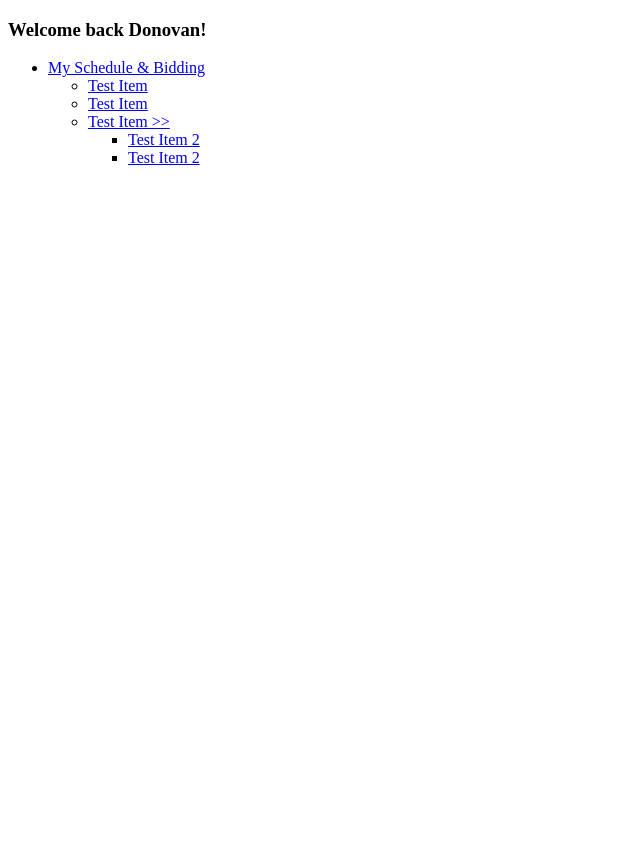
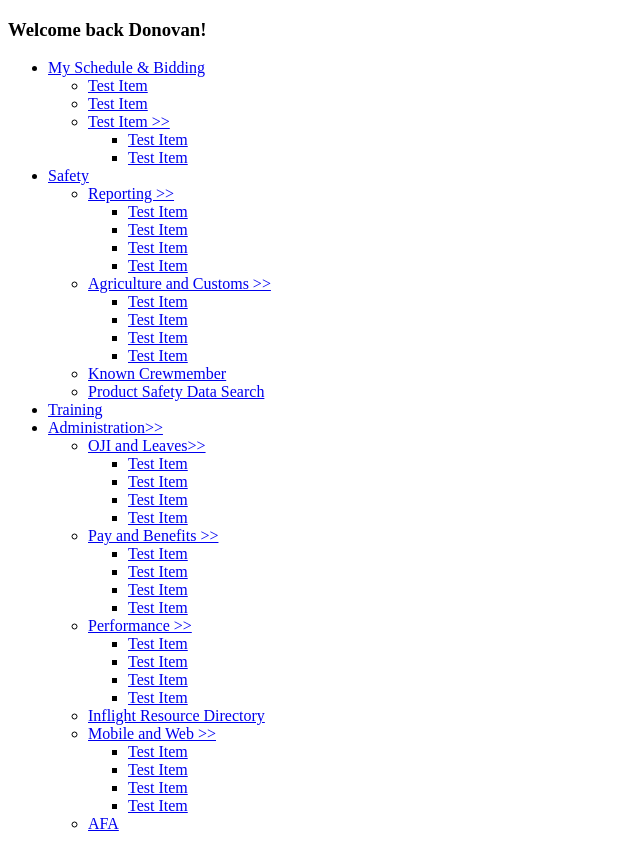
Before and after one commit to smithalex24/indigo-slate-challenge, a plain HTML site: page index.html in a window 1280 px wide. Shown: the whole page, without its empty margins (0-640 px from the left). Before the commit the page ends 800 px from the top, so only its background shows below. Drawn offline with Linux system fonts and the light colour scheme.

Commit message:
added more sections to nav

```diff
--- a/index.html
+++ b/index.html
@@ -13,18 +13,79 @@
 <div class = "navbar" id = "nav">
 	<h3>Welcome back Donovan!</h3>
 	<ul class = "navmenu">
-		<li><a href = "#" class = "active">My Schedule & Bidding</a>
+		<li class = "nav-item"><a href = "#" class = "active">My Schedule & Bidding</a>
 			<ul>
-				<li><a href = "#">Test Item</a></li>
-				<li><a href = "#">Test Item</a></li>
-				<li><a href = "#">Test Item >></a>
+				<li class = "nav-item"><a href = "#">Test Item</a></li>
+				<li class = "nav-item"><a href = "#">Test Item</a></li>
+				<li class = "nav-item"><a href = "#">Test Item >></a>
 					<ul>
-						<li><a href = "#">Test Item 2</a></li>
-						<li><a href = "#">Test Item 2</a></li>
+						<li class = "nav-item"><a href = "#">Test Item</a></li>
+						<li class = "nav-item"><a href = "#">Test Item</a></li>
 					</ul>
 				</li>
 			</ul>
 		</li>
+		<li class = "nav-item"><a href = "#">Safety</a>
+			<ul>
+				<li class = "nav-item"><a href = "#">Reporting >></a>
+					<ul>
+						<li class = "nav-item"><a href = "#">Test Item</a></li>
+						<li class = "nav-item"><a href = "#">Test Item</a></li>
+						<li class = "nav-item"><a href = "#">Test Item </a>
+						<li class = "nav-item"><a href = "#">Test Item</a></li>
+					</ul>
+				</li>
+				<li class = "nav-item"><a href = "#">Agriculture and Customs >></a>
+					<ul>
+						<li class = "nav-item"><a href = "#">Test Item</a></li>
+						<li class = "nav-item"><a href = "#">Test Item</a></li>
+						<li class = "nav-item"><a href = "#">Test Item </a></li>
+						<li class = "nav-item"><a href = "#">Test Item</a></li>
+					</ul>
+				</li>
+				<li class = "nav-item"><a href = "#">Known Crewmember</a>
+				<li class = "nav-item"><a href = "#">Product Safety Data Search</a>
+			</ul>
+		</li>
+		<li class = "nav-item"><a href = "#">Training</a></li>
+		<li class = "nav-item"><a href = "#">Administration>></a>
+			<ul>
+				<li class = "nav-item"><a href = "#">OJI and Leaves>></a>
+					<ul>
+						<li class = "nav-item"><a href = "#">Test Item</a></li>
+						<li class = "nav-item"><a href = "#">Test Item</a></li>
+						<li class = "nav-item"><a href = "#">Test Item </a></li>
+						<li class = "nav-item"><a href = "#">Test Item</a></li>
+					</ul>
+				</li>
+				<li class = "nav-item"><a href = "#">Pay and Benefits >></a>
+					<ul>
+						<li class = "nav-item"><a href = "#">Test Item</a></li>
+						<li class = "nav-item"><a href = "#">Test Item</a></li>
+						<li class = "nav-item"><a href = "#">Test Item </a></li>
+						<li class = "nav-item"><a href = "#">Test Item</a></li>
+					</ul>
+				</li>
+				<li class = "nav-item"><a href = "#">Performance >></a>
+					<ul>
+						<li class = "nav-item"><a href = "#">Test Item</a></li>
+						<li class = "nav-item"><a href = "#">Test Item</a></li>
+						<li class = "nav-item"><a href = "#">Test Item </a></li>
+						<li class = "nav-item"><a href = "#">Test Item</a></li>
+					</ul>
+				</li>
+				<li class = "nav-item"><a href = "#">Inflight Resource Directory</a></li>
+				<li class = "nav-item"><a href = "#">Mobile and Web >></a>
+					<ul>
+						<li class = "nav-item"><a href = "#">Test Item</a></li>
+						<li class = "nav-item"><a href = "#">Test Item</a></li>
+						<li class = "nav-item"><a href = "#">Test Item </a></li>
+						<li class = "nav-item"><a href = "#">Test Item</a></li>
+					</ul>
+				</li>
+				<li class = "nav-item"><a href = "#">AFA</a></li>
+			</ul>
+
 
 
 
--- a/style.css
+++ b/style.css
@@ -0,0 +1,6 @@
+/* Universal Styling */
+
+
+
+
+/* Navbar styling */
```
